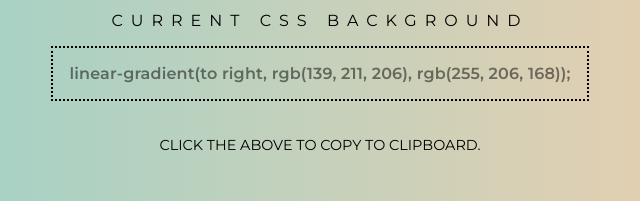
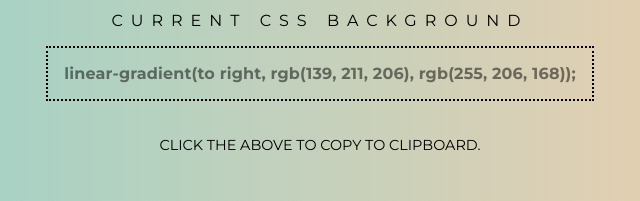
Before and after one commit to melina-mora/ztm-gradient-color-picker, a plain HTML site: page index.html in a window 1280 px wide. In both pictures the pointer is over the element 639 px from the left and 365 px from the top of the page. Shown: the part 292-493 px from the top of the page, 320-960 px from the left. Drawn offline with Linux system fonts and the light colour scheme.

Commit message:
Add h3:hover

```diff
--- a/style.css
+++ b/style.css
@@ -32,6 +32,10 @@ h3 {
 	border: 2px dotted black;
 	padding: 1rem;
 	display: inline-block ;
+}
+
+h3:hover{
+	font: 700 1em "Montserrat", sans-serif;
 }
 
 h4 {
```
